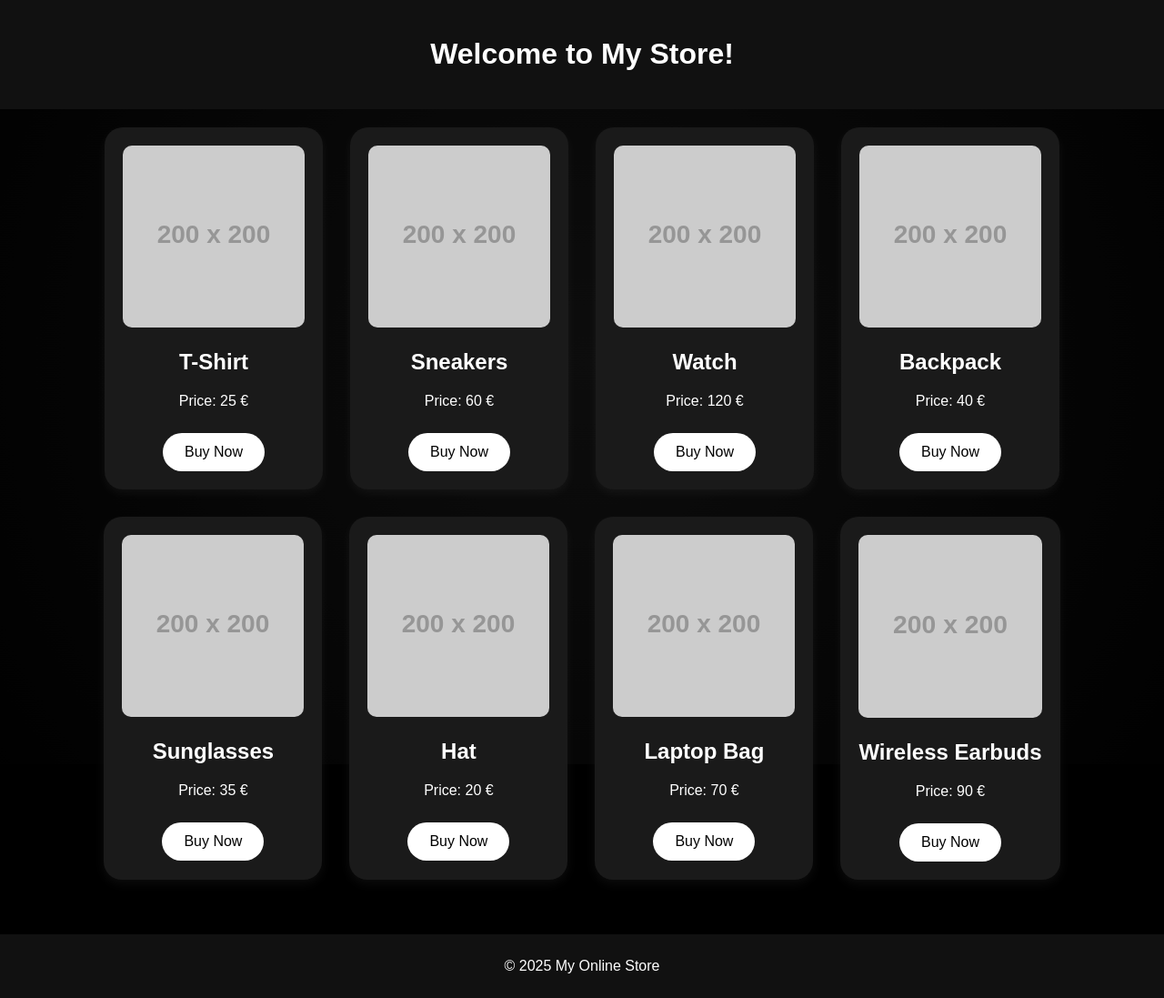
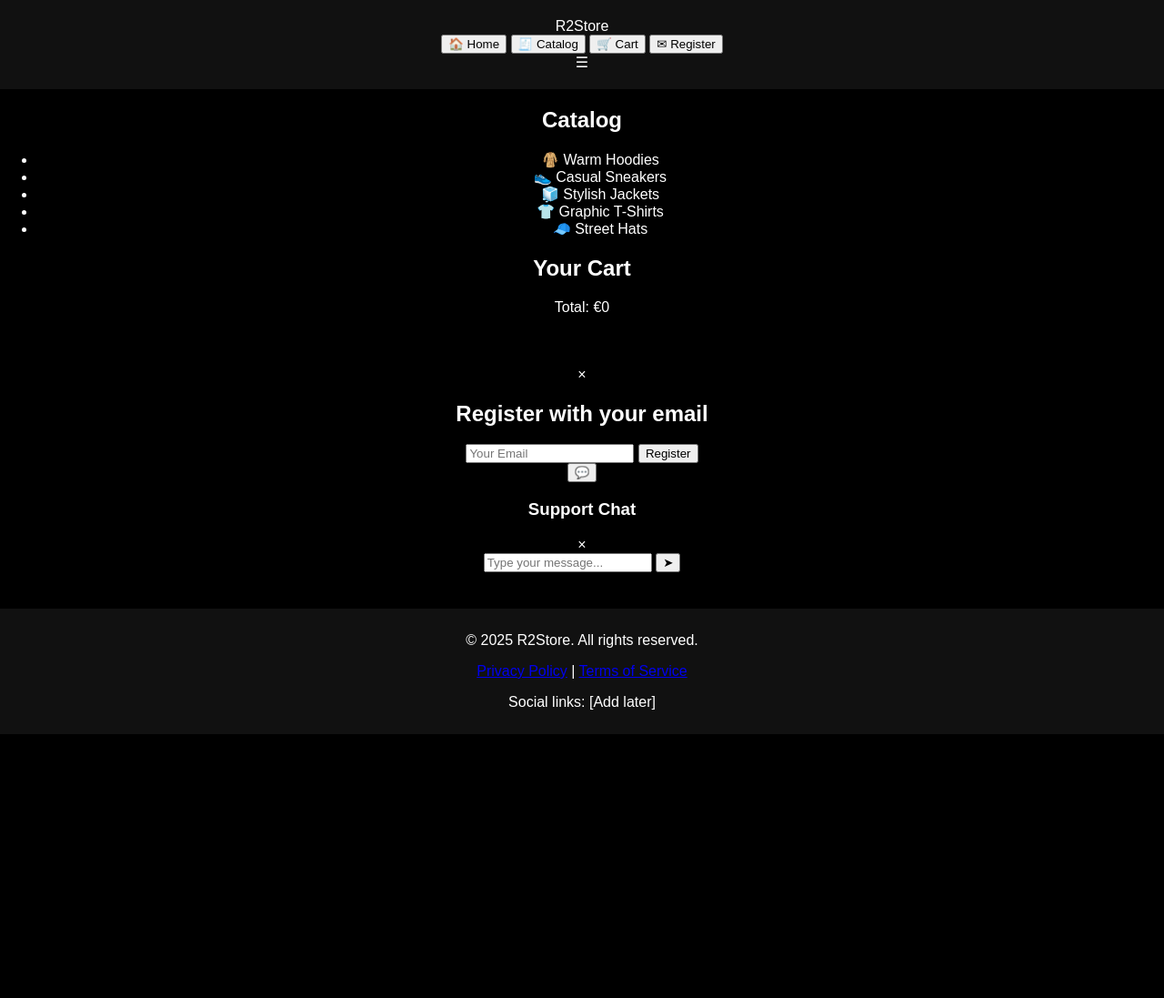
Before and after one commit to Frikol12/R2, a plain HTML site: page opium-shop/index.html in a window 1280 px wide. Shown: the whole page at 91% size. After the commit the page ends 807 px from the top, so only its background shows below. Drawn offline with Linux system fonts and the light colour scheme; placeholder pictures from the web are drawn by us.

Commit message:
index.html

```diff
--- a/opium-shop/index.html
+++ b/opium-shop/index.html
@@ -1,78 +1,80 @@
 <!DOCTYPE html>
 <html lang="en">
 <head>
-  <meta charset="UTF-8">
-  <title>My Online Store</title>
-  <link rel="stylesheet" href="style.css">
+  <meta charset="UTF-8" />
+  <meta name="viewport" content="width=device-width, initial-scale=1.0"/>
+  <title>R2Store</title>
+  <link rel="stylesheet" href="style.css" />
+  <link href="https://fonts.googleapis.com/css2?family=Orbitron:wght@400;700&family=Unica+One&family=Roboto&display=swap" rel="stylesheet">
 </head>
 <body>
-  <div class="smoke-background"></div>
   <header>
-    <h1 class="animated-title">Welcome to My Store!</h1>
+    <div class="logo glitch" data-text="R2Store">R2Store</div>
+    <nav id="main-nav">
+      <button onclick="filterItems('all')">🏠 Home</button>
+      <button id="catalogToggle">🧾 Catalog</button>
+      <button id="cartToggle">🛒 Cart</button>
+      <button id="registerBtn">✉ Register</button>
+    </nav>
+    <div class="burger" onclick="toggleMobileMenu()">☰</div>
   </header>
 
-  <main>
-    <section class="product">
-      <img src="https://via.placeholder.com/200" alt="T-Shirt">
-      <h2>T-Shirt</h2>
-      <p class="price">Price: <span>25</span> €</p>
-      <button class="buy-button" onclick="buyProduct('T-Shirt', 25)">Buy Now</button>
-    </section>
+  <aside id="catalog">
+    <h2>Catalog</h2>
+    <ul>
+      <li onclick="filterItems('hoodies')">🧥 Warm Hoodies</li>
+      <li onclick="filterItems('sneakers')">👟 Casual Sneakers</li>
+      <li onclick="filterItems('jackets')">🧊 Stylish Jackets</li>
+      <li onclick="filterItems('tshirts')">👕 Graphic T-Shirts</li>
+      <li onclick="filterItems('hats')">🧢 Street Hats</li>
+    </ul>
+  </aside>
 
-    <section class="product">
-      <img src="https://via.placeholder.com/200" alt="Sneakers">
-      <h2>Sneakers</h2>
-      <p class="price">Price: <span>60</span> €</p>
-      <button class="buy-button" onclick="buyProduct('Sneakers', 60)">Buy Now</button>
-    </section>
+  <aside id="cart">
+    <h2>Your Cart</h2>
+    <ul id="cartItems"></ul>
+    <p id="totalPrice">Total: €0</p>
+  </aside>
 
-    <section class="product">
-      <img src="https://via.placeholder.com/200" alt="Watch">
-      <h2>Watch</h2>
-      <p class="price">Price: <span>120</span> €</p>
-      <button class="buy-button" onclick="buyProduct('Watch', 120)">Buy Now</button>
-    </section>
+  <main id="productList"></main>
 
-    <section class="product">
-      <img src="https://via.placeholder.com/200" alt="Backpack">
-      <h2>Backpack</h2>
-      <p class="price">Price: <span>40</span> €</p>
-      <button class="buy-button" onclick="buyProduct('Backpack', 40)">Buy Now</button>
-    </section>
+  <div id="registerModal" class="modal">
+    <div class="modal-content">
+      <span class="close" onclick="closeModal()">&times;</span>
+      <h2>Register with your email</h2>
+      <input type="email" id="email" placeholder="Your Email">
+      <button onclick="registerEmail()">Register</button>
+    </div>
+  </div>
 
-    <section class="product">
-      <img src="https://via.placeholder.com/200" alt="Sunglasses">
-      <h2>Sunglasses</h2>
-      <p class="price">Price: <span>35</span> €</p>
-      <button class="buy-button" onclick="buyProduct('Sunglasses', 35)">Buy Now</button>
-    </section>
+  <!-- Chat Button -->
+  <button class="chat-toggle" id="chatToggle">💬</button>
 
-    <section class="product">
-      <img src="https://via.placeholder.com/200" alt="Hat">
-      <h2>Hat</h2>
-      <p class="price">Price: <span>20</span> €</p>
-      <button class="buy-button" onclick="buyProduct('Hat', 20)">Buy Now</button>
-    </section>
-
-    <section class="product">
-      <img src="https://via.placeholder.com/200" alt="Laptop Bag">
-      <h2>Laptop Bag</h2>
-      <p class="price">Price: <span>70</span> €</p>
-      <button class="buy-button" onclick="buyProduct('Laptop Bag', 70)">Buy Now</button>
-    </section>
-
-    <section class="product">
-      <img src="https://via.placeholder.com/200" alt="Wireless Earbuds">
-      <h2>Wireless Earbuds</h2>
-      <p class="price">Price: <span>90</span> €</p>
-      <button class="buy-button" onclick="buyProduct('Wireless Earbuds', 90)">Buy Now</button>
-    </section>
-  </main>
+  <!-- Chat Modal -->
+  <div id="chatModal" class="chat-modal">
+    <div class="chat-box">
+      <div class="chat-header">
+        <h3>Support Chat</h3>
+        <span class="close" id="closeChat">&times;</span>
+      </div>
+      <div class="chat-messages" id="chatMessages"></div>
+      <div class="chat-input">
+        <input type="text" id="chatInput" placeholder="Type your message..." />
+        <button onclick="sendMessage()">➤</button>
+      </div>
+    </div>
+  </div>
 
   <footer>
-    <p>© 2025 My Online Store</p>
+    <p>&copy; 2025 R2Store. All rights reserved.</p>
+    <p><a href="#">Privacy Policy</a> | <a href="#">Terms of Service</a></p>
+    <p>Social links: [Add later]</p>
   </footer>
 
   <script src="script.js"></script>
 </body>
 </html>
+
+  <script src="script.js"></script>
+</body>
+</html>
```
